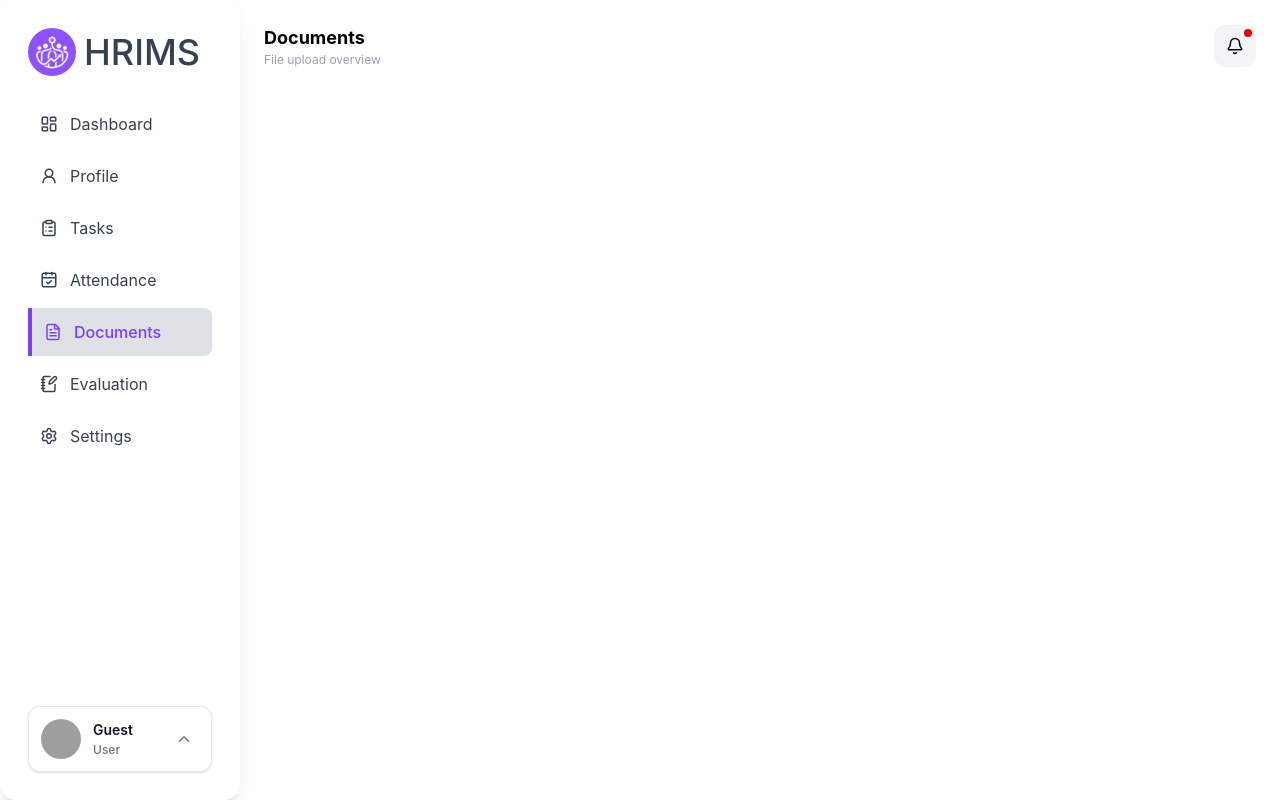
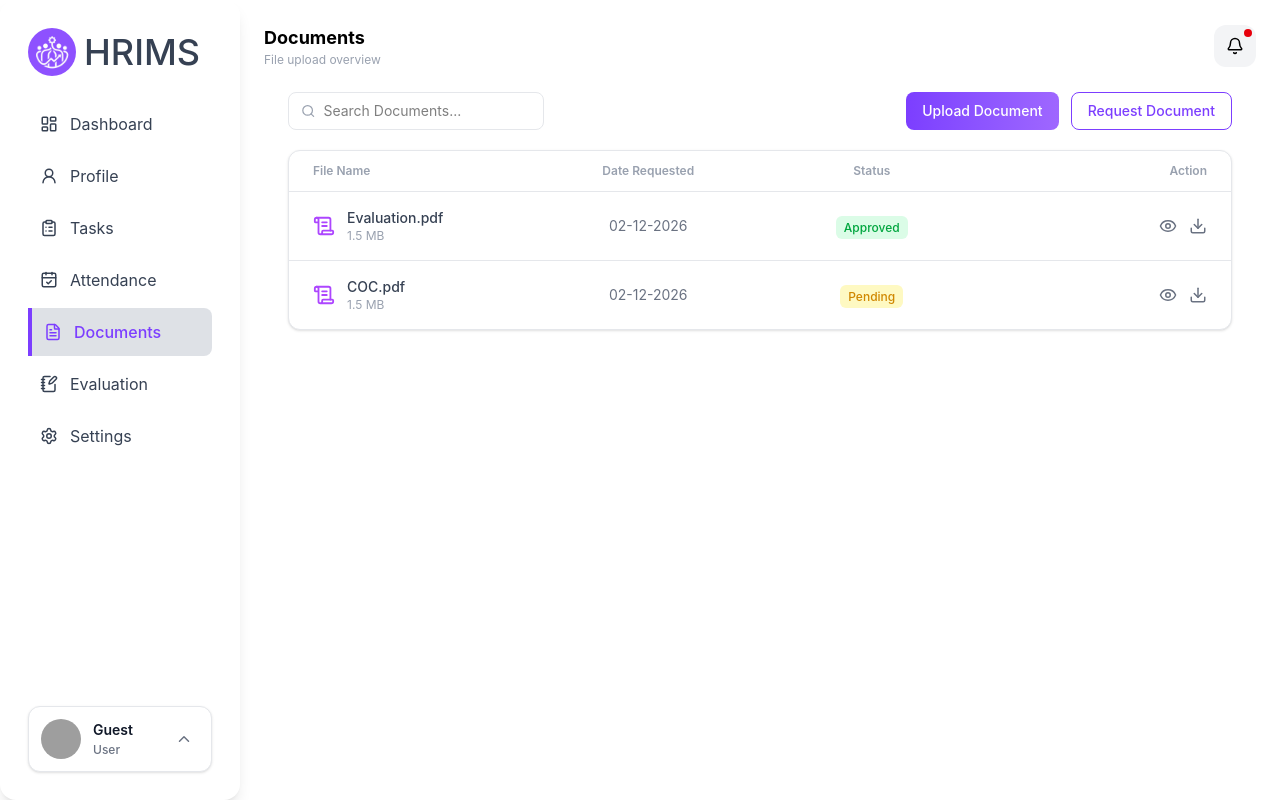
Before and after one commit to dev-St0ic/HR-Internship-Management-System, a React (Vite) app in the folder frontend-hrms/: page /intern/documents in a window 1280 px wide. Built offline with nearby package versions, Linux system fonts and the light colour scheme; grey boxes are pictures that could not be loaded.

Commit message:
Made the documents page for the intern side

```diff
--- a/frontend-hrms/src/common/components/layout/SidebarProfile.jsx
+++ b/frontend-hrms/src/common/components/layout/SidebarProfile.jsx
@@ -1,9 +1,11 @@
 import { useState, useRef, useEffect } from "react";
 import { LogOut, ChevronUp, ChevronDown } from "lucide-react";
 import { useAuth } from "../../../contexts/AuthContext";
+import { useNavigate } from "react-router-dom";
 
 export default function SidebarProfile() {
   const { currentUser, logout } = useAuth();
+  const navigate = useNavigate();
 
   const [isOpen, setIsOpen] = useState(false);
   const menuRef = useRef(null);
@@ -32,7 +34,14 @@ export default function SidebarProfile() {
     <div className="relative mt-auto w-full" ref={menuRef}>
       {isOpen && (
         <div className="absolute bottom-full left-0 w-full mb-3 z-50">
-          <button onClick={logout} className={logoutBtnStyle}>
+          <button
+            onClick={() => {
+              logout();
+              setIsOpen(false);
+              navigate("/login");
+            }}
+            className={logoutBtnStyle}
+          >
             <LogOut size={18} />
             <span>Logout</span>
           </button>
--- /dev/null
+++ b/frontend-hrms/src/common/components/ui/SearchInput.jsx
@@ -0,0 +1,15 @@
+import { Search } from "lucide-react";
+
+export default function SearchInput({ value, onChange, placeholder }) {
+  return (
+    <div className="flex items-center border border-gray-200 rounded-lg px-3 py-2 w-64">
+      <Search size={16} className="text-gray-400 mr-2" />
+      <input
+        value={value}
+        onChange={onChange}
+        placeholder={placeholder || "Search..."}
+        className="outline-none text-sm w-full"
+      />
+    </div>
+  );
+}
--- /dev/null
+++ b/frontend-hrms/src/portals/interns/components/ui/RequestDropdown.jsx
@@ -0,0 +1,19 @@
+export default function RequestDropdown({ onSelect }) {
+  const options = ["COC", "Evaluation", "Others"];
+  return (
+    <div className="absolute right-0 top-full mt-2 w-44 bg-white border border-gray-200 rounded-lg shadow-lg overflow-hidden z-50 last:border-none">
+      {options.map((item, index) => (
+        <div
+          key={item}
+          onClick={() => onSelect(item)}
+          className={`px-4 py-2 text-sm cursor-pointer transition
+            hover:bg-purple-500 hover:text-white
+            ${index !== options.length - 1 ? "border-b border-gray-200" : ""}
+          `}
+        >
+          {item}
+        </div>
+      ))}
+    </div>
+  );
+}
--- /dev/null
+++ b/frontend-hrms/src/portals/interns/components/ui/RequestModal.jsx
@@ -0,0 +1,24 @@
+export default function RequestModal({ onClose }) {
+  return (
+    <div className="fixed inset-0 flex items-center justify-center bg-black/30 z-50">
+      <div className="bg-white p-6 rounded-xl w-87.5 shadow-lg">
+        <h2 className="font-bold mb-3">Request Document</h2>
+
+        <input
+          type="text"
+          placeholder="Enter document name"
+          className="w-full border rounded p-2 mb-4"
+        />
+
+        <div className="flex justify-end gap-2">
+          <button onClick={onClose} className="px-3 py-1 border rounded">
+            Cancel
+          </button>
+          <button className="px-3 py-1 bg-purple-500 text-white rounded">
+            Submit
+          </button>
+        </div>
+      </div>
+    </div>
+  );
+}
--- /dev/null
+++ b/frontend-hrms/src/portals/interns/components/ui/UploadModal.jsx
@@ -0,0 +1,28 @@
+import DragDropUpload from "../DragDropUpload";
+
+export default function UploadModal({ onClose }) {
+  return (
+    <div className="fixed inset-0 flex items-center justify-center bg-black/30 z-50">
+      <div className="bg-white p-6 rounded-xl w-100 shadow-lg">
+        <h2 className="font-bold mb-3">Upload Document</h2>
+
+        <input
+          type="text"
+          placeholder="Name of Document"
+          className="w-full border rounded p-2 mb-3"
+        />
+
+        <DragDropUpload />
+
+        <div className="flex justify-end gap-2 mt-4">
+          <button onClick={onClose} className="px-3 py-1 border rounded">
+            Cancel
+          </button>
+          <button className="px-3 py-1 bg-purple-500 text-white rounded">
+            Submit
+          </button>
+        </div>
+      </div>
+    </div>
+  );
+}
--- a/frontend-hrms/src/portals/interns/pages/Documents.jsx
+++ b/frontend-hrms/src/portals/interns/pages/Documents.jsx
@@ -1,5 +1,148 @@
+import { useState, useEffect } from "react";
+import { Eye, Download, ScrollText } from "lucide-react";
+
 import Header from "../../../common/components/layout/Header";
+import SearchInput from "../../../common/components/ui/SearchInput";
+
+import UploadModal from "../components/ui/UploadModal";
+import RequestModal from "../components/ui/RequestModal";
+import RequestDropdown from "../components/ui/RequestDropdown";
 
 export default function Documents() {
-  return <Header title="Documents" subtitle="File upload overview" />;
+  const [search, setSearch] = useState("");
+  const [showUpload, setShowUpload] = useState(false);
+  const [showDropDown, setShowDropDown] = useState(false);
+  const [showRequestModal, setShowRequestModal] = useState(false);
+
+  const documents = [
+    {
+      id: 1,
+      name: "Evaluation.pdf",
+      date: "02-12-2026",
+      status: "Approved",
+    },
+    {
+      id: 2,
+      name: "COC.pdf",
+      date: "02-12-2026",
+      status: "Pending",
+    },
+  ];
+
+  useEffect(() => {
+    const handleClickOutside = () => setShowDropDown(false);
+    window.addEventListener("click", handleClickOutside);
+    return () => window.removeEventListener("click", handleClickOutside);
+  }, []);
+
+  return (
+    <>
+      <Header title="Documents" subtitle="File upload overview" />
+
+      <div className="p-6 space-y-5">
+        {/* This is the top bar */}
+        <div className="flex justify-between items-center">
+          <SearchInput
+            value={search}
+            onChange={(e) => setSearch(e.target.value)}
+            placeholder="Search Documents..."
+          />
+
+          <div className="flex gap-3 relative">
+            <button
+              onClick={() => setShowUpload(true)}
+              className="bg-linear-to-r from-[#7C3EFF] to-[#9F67FF] text-white px-4 py-2 rounded-lg text-sm font-medium hover:opacity-90"
+            >
+              Upload Document
+            </button>
+
+            <button
+              onClick={(e) => {
+                e.stopPropagation();
+                setShowDropDown((prev) => !prev);
+              }}
+              className="border border-[#7C3EFF] text-[#7C3EFF] px-4 py-2 rounded-lg text-sm font-medium hover:bg-purple-50 flex items-center gap-2"
+            >
+              Request Document
+            </button>
+
+            {showDropDown && (
+              <RequestDropdown
+                onSelect={(type) => {
+                  setShowDropDown(false);
+
+                  if (type === "Others") {
+                    setShowRequestModal(true);
+                  } else {
+                    console.log("Request: ", type);
+
+                    //POST /documents/request
+                  }
+                }}
+              />
+            )}
+          </div>
+        </div>
+
+        {/* Document Table */}
+        <div className="bg-white rounded-xl border border-gray-200 shadow-sm overflow-hidden">
+          <div className="grid grid-cols-4 px-6 py-3 text-xs text-gray-400 font-semibold border-b border-gray-200">
+            <p>File Name</p>
+            <p className="text-center">Date Requested</p>
+            <p className="text-center">Status</p>
+            <p className="text-right">Action</p>
+          </div>
+
+          {/* Rows */}
+          {documents.map((doc) => (
+            <div
+              key={doc.id}
+              className="grid grid-cols-4 px-6 py-4 items-center border-b border-gray-200 last:border-none hover:bg-gray-50 transition"
+            >
+              <div className="flex items-center gap-3">
+                <div className="flex items-center justify-center text-purple-500 rounded-lg">
+                  <ScrollText size={22} />
+                </div>
+                <div>
+                  <p className="text-sm font-medium text-gray-700">
+                    {doc.name}
+                  </p>
+                  <p className="text-xs text-gray-400">1.5 MB</p>
+                </div>
+              </div>
+
+              <p className="text-sm text-gray-500 text-center">{doc.date}</p>
+              <div className=" text-center">
+                <span
+                  className={`text-xs px-2 py-1 rounded-md font-medium
+            ${
+              doc.status === "Approved"
+                ? "bg-green-100 text-green-600"
+                : "bg-yellow-100 text-yellow-600"
+            }`}
+                >
+                  {doc.status}
+                </span>
+              </div>
+
+              <div className="flex justify-end gap-3 text-gray-500">
+                <button className="hover:text-purple-500">
+                  <Eye size={18} />
+                </button>
+                <button className="hover:text-purple-500">
+                  <Download size={18} />
+                </button>
+              </div>
+            </div>
+          ))}
+        </div>
+      </div>
+
+      {/* Modals */}
+      {showUpload && <UploadModal onClose={() => setShowUpload(false)} />}
+      {showRequestModal && (
+        <RequestModal onClose={() => setShowRequestModal(false)} />
+      )}
+    </>
+  );
 }
```
